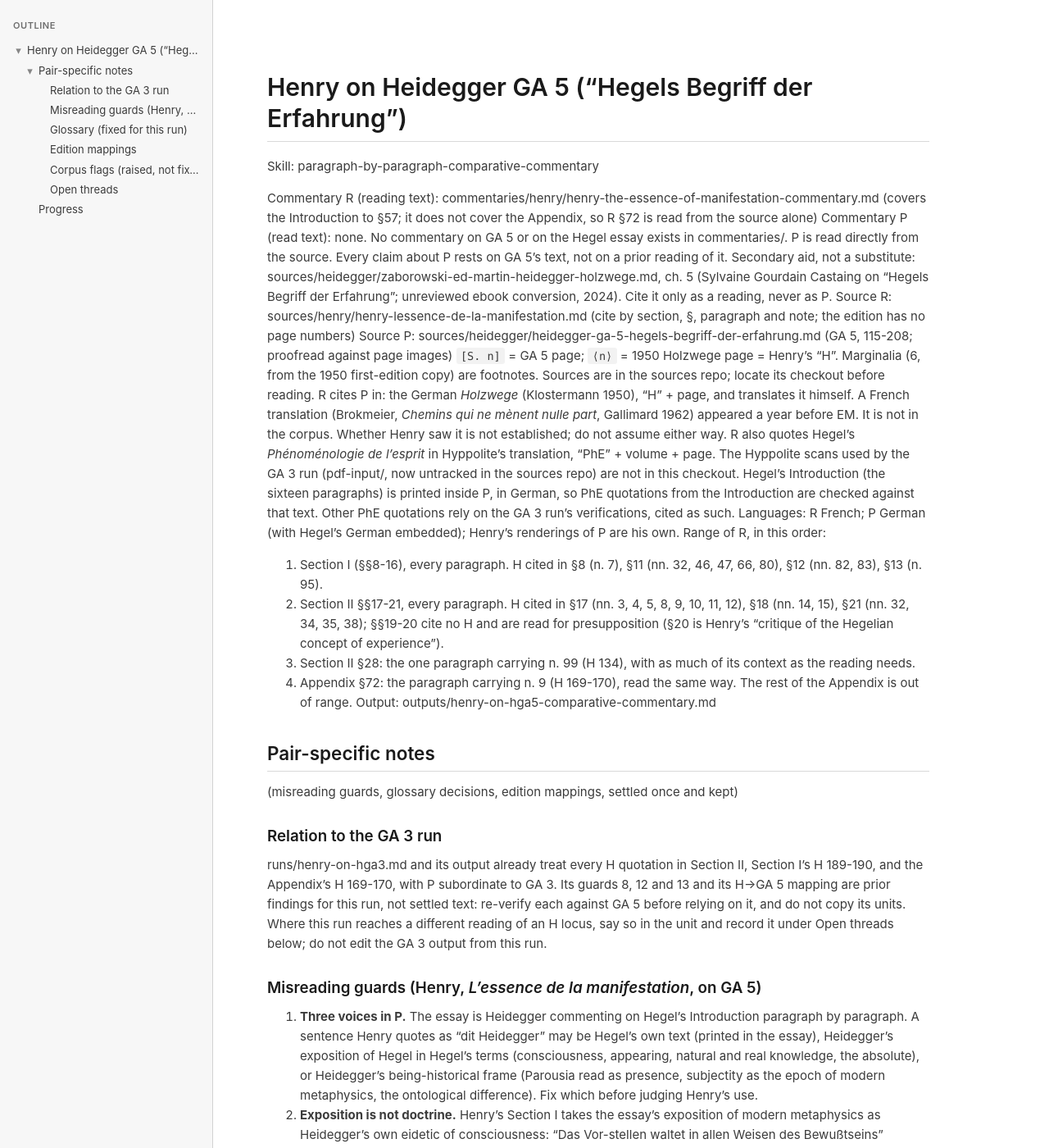
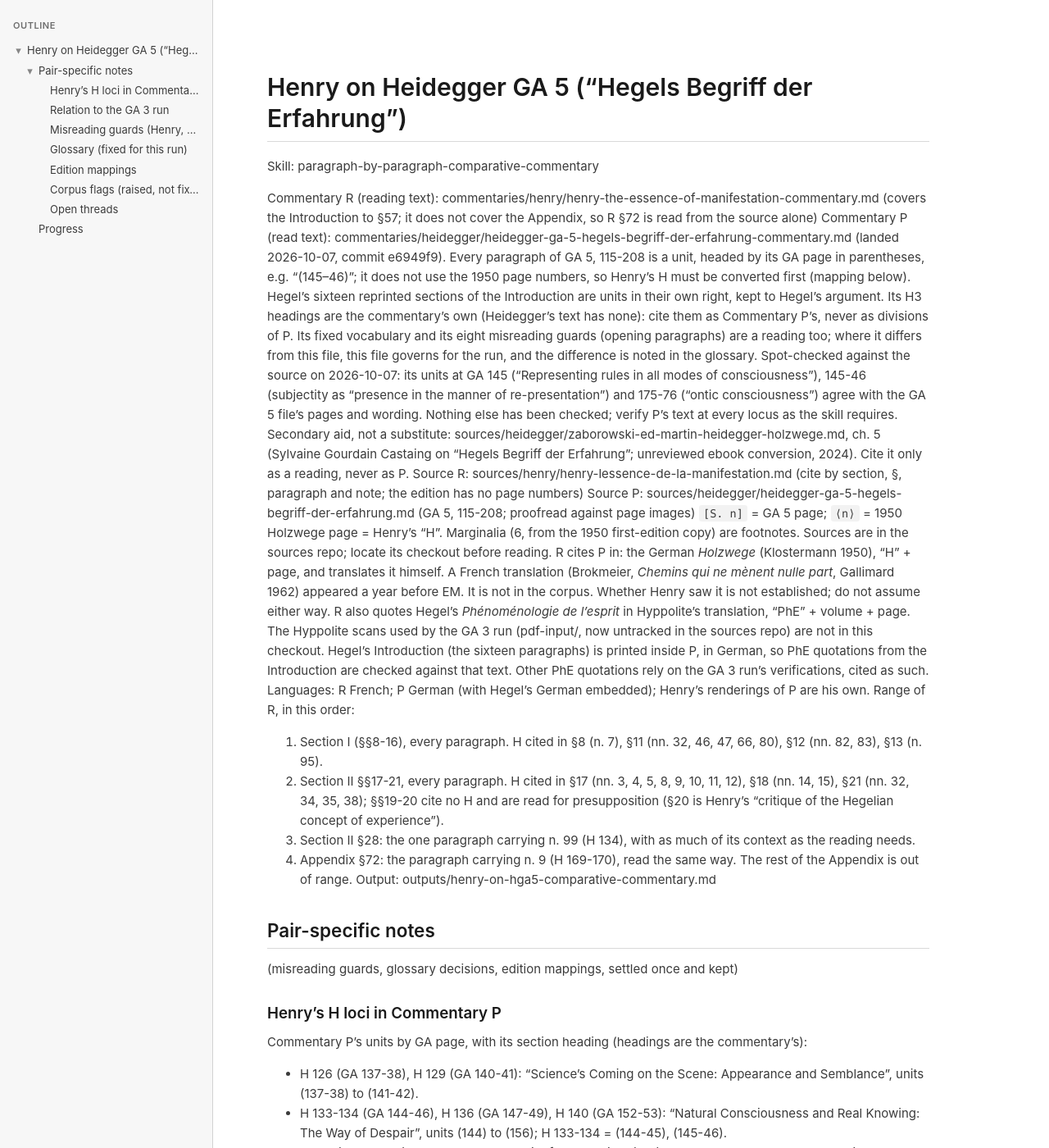
Before and after one commit to faultynode/commentaries, a Jekyll site: the page built from runs/henry-on-hga5.md, in a window 1280 px wide and 1400 px high. Shown: the whole window at 82% size. Built offline with Jekyll 4.4.1, drawn with Linux system fonts in a browser that asks for light colours; our own code applies the rules of GitHub Pages for plain Markdown files; some of the changed text lies outside the part shown.

Commit message:
Run file Henry on GA 5: add the GA 5 commentary as Commentary P
The GA 5 commentary (e6949f9) is now Commentary P. The run file records
how it paginates (GA pages, not Henry's 1950 H), maps each of Henry's H
loci to its units, adds two misreading guards drawn from it and checked
at GA 146 and 154-55 (the essay's Dasein is Hegel's existence;
Heidegger's "being" is not Hegel's Sein), and aligns the glossary with
it on Darstellung (exposition) and Zutat (our contribution).

Co-Authored-By: Claude Opus 5.5 <noreply@anthropic.com>
Claude-Session: https://claude.ai/code/session_019iLec9j8NtaLH1HFnJ3iF2

```diff
--- a/runs/henry-on-hga5.md
+++ b/runs/henry-on-hga5.md
@@ -4,8 +4,16 @@ Skill: paragraph-by-paragraph-comparative-commentary
 
 Commentary R (reading text): commentaries/henry/henry-the-essence-of-manifestation-commentary.md
   (covers the Introduction to §57; it does not cover the Appendix, so R §72 is read from the source alone)
-Commentary P (read text):    none. No commentary on GA 5 or on the Hegel essay exists in commentaries/.
-  P is read directly from the source. Every claim about P rests on GA 5's text, not on a prior reading of it.
+Commentary P (read text):    commentaries/heidegger/heidegger-ga-5-hegels-begriff-der-erfahrung-commentary.md
+  (landed 2026-10-07, commit e6949f9). Every paragraph of GA 5, 115-208 is a unit, headed by its GA page in
+  parentheses, e.g. "(145–46)"; it does not use the 1950 page numbers, so Henry's H must be converted first (mapping below).
+  Hegel's sixteen reprinted sections of the Introduction are units in their own right, kept to Hegel's argument.
+  Its H3 headings are the commentary's own (Heidegger's text has none): cite them as Commentary P's, never as divisions of P.
+  Its fixed vocabulary and its eight misreading guards (opening paragraphs) are a reading too; where it differs from this file,
+  this file governs for the run, and the difference is noted in the glossary.
+  Spot-checked against the source on 2026-10-07: its units at GA 145 ("Representing rules in all modes of consciousness"),
+  145-46 (subjectity as "presence in the manner of re-presentation") and 175-76 ("ontic consciousness") agree with
+  the GA 5 file's pages and wording. Nothing else has been checked; verify P's text at every locus as the skill requires.
   Secondary aid, not a substitute: sources/heidegger/zaborowski-ed-martin-heidegger-holzwege.md, ch. 5
   (Sylvaine Gourdain Castaing on "Hegels Begriff der Erfahrung"; unreviewed ebook conversion, 2024).
   Cite it only as a reading, never as P.
@@ -32,6 +40,18 @@ Output: outputs/henry-on-hga5-comparative-commentary.md
 ## Pair-specific notes
 (misreading guards, glossary decisions, edition mappings, settled once and kept)
 
+### Henry's H loci in Commentary P
+
+Commentary P's units by GA page, with its section heading (headings are the commentary's):
+- H 126 (GA 137-38), H 129 (GA 140-41): "Science's Coming on the Scene: Appearance and Semblance", units (137-38) to (141-42).
+- H 133-134 (GA 144-46), H 136 (GA 147-49), H 140 (GA 152-53): "Natural Consciousness and Real Knowing: The Way of Despair", units (144) to (156); H 133-134 = (144-45), (145-46).
+- H 144 (GA 156-57): straddles the last unit of that section, (156), and "Completeness and Determinate Negation", units (156) to (157).
+- H 161, 163 (GA 175-78): "Consciousness Tests Itself: Ontic and Ontological Consciousness", units (175)-(178).
+- H 167 (GA 181-82), H 169-170 (GA 183-86): "Experience as the Being of Beings: The Dialectical Movement", units (181)-(186).
+- H 173, 175, 176, 178 (GA 188-94): "The Reversal of Consciousness and Our Contribution", units (188)-(194).
+- H 181 (GA 196-97): "Science, Phenomenology, and the Parousia of the Absolute", units (195-96)-(197).
+- H 189-190 (GA 205-07): same heading, units (205)-(207).
+
 ### Relation to the GA 3 run
 
 runs/henry-on-hga3.md and its output already treat every H quotation in Section II, Section I's H 189-190, and
@@ -51,6 +71,9 @@ do not edit the GA 3 output from this run.
 7. **Henry joins this essay to the Kantbuch.** EM reads the 1942-43 Hegel essay and the 1929 Kantbuch as one "philosophy of transcendence"; Section I §13 sets H next to SZ, Section II §28 next to K. Note where the turn between them matters, especially on presence, history (R §21's "non-historical character" is aimed at the essay's history of the absolute's Parousia) and forgetting.
 8. **Henry's French is his own.** Every H rendering in EM is Henry's, so a tilt in it counts as his move unless the 1962 French translation is shown to carry it. Settled in the GA 3 run, to re-verify: *Darstellung* as "représentation" (H 174-181), *Sicherscheinen des Erscheinens* as "s'apparaître de l'apparaître" (H 170, 173), "Schauplatz" turned into "le champ où l'Erscheinen parvient à l'intuition de soi" and "gebildet" into "fait" (H 134), and the cuts at H 126 ("schon"), H 163 ("doch noch", "vorontologisch"), H 167 ("schon zu sein"), H 189-190.
 
+9. **Dasein in the essay is Hegel's existence.** (Added 2026-10-07, from Commentary P's fourth guard, checked at GA 146.) The essay's *Dasein* is Hegel's existence or determinate presence, glossed by Heidegger as presencing (H 134 / GA 5 146), not the being-there of *Being and Time*. R §13 ("The ambiguity of 'Dasein'") sets the reversal passage (H 190) into an argument about world, transcendence and finitude drawn from SZ and *Vom Wesen des Grundes*. Mark where Henry's Dasein and the essay's diverge.
+10. **Heidegger's "being" is not Hegel's "Sein".** (Added 2026-10-07, from Commentary P's third guard.) For Hegel *Sein* names the still-untrue immediacy of objects; Heidegger applies "being" to what Hegel calls actuality, appearing and absoluteness, and says so (GA 5 154-55). When Henry writes "l'être" against an H quotation, fix whose word it is before reading it as monism's "being".
+
 ### Glossary (fixed for this run)
 
 - Translation rule: every German or French quotation carries an English rendering, in the citation parenthesis ("German" (English, H 126 / GA 5 137)) or as an apposition. Single quoted words count. A quotation repeated within one paragraph may rely on its first rendering there. In the output (a commentary file) English leads, per prompts/commentary-prompt.md; in this run file and in chat the original leads.
@@ -58,10 +81,10 @@ do not edit the GA 3 output from this run.
 - Henry *l'essence*: "the essence" (of manifestation), always Henry's term. Henry *monisme ontologique*: "ontological monism". *Distance phénoménologique*: "phenomenological distance".
 - Heidegger *Erscheinen*: "appearing" (Henry keeps "l'Erscheinen"). Hegel *Erscheinung*: "appearance"; Hyppolite's "manifestation" is marked as his. *Sicherscheinen*: "self-appearing". *Schein*: "semblance" (Henry "apparence").
 - *Parusie*: "Parousia". *Anwesen*, *Anwesenheit*: "presencing", "presence". *Präsenz*: "presence" (marked where it stands for Heidegger's Latinate word). *Repräsentation*: "representation" (marked).
-- *Vorstellen*, *Vor-stellen*: "representing" (hyphen kept when Heidegger hyphenates). *Darstellung*: "presentation" (Henry "représentation", marked each time).
+- *Vorstellen*, *Vor-stellen*: "representing" (hyphen kept when Heidegger hyphenates). *Darstellung*: "exposition" (Henry "représentation", marked each time). *Präsentation*: "presentation". (Amended 2026-10-07, before any unit was written, to match Commentary P, which reserves "presentation" for *Präsentation*; the GA 3 run's "presentation" for *Darstellung* is the same word.)
 - *Subjektität*: "subjectity" (Henry "subjectivité", marked). *Subjektivität*: "subjectivity".
 - *natürliches Bewußtsein*: "natural consciousness"; *reales Wissen*: "real knowledge"; *erscheinendes Wissen*: "appearing knowledge"; *ontisches* / *ontologisches Bewußtsein*: "ontic" / "ontological consciousness"; *vorontologisch*: "pre-ontological".
-- *Umkehrung*: "reversal" (Henry "renversement"). *Zutat*: "addition". *Zusehen*: "looking-on". *Stätte*: "site". *Schauplatz*: "stage". *Wesensspielraum*: "essential play-space". *Entäußerung*: "externalization" in Hegel's German, "alienation" when reporting Hyppolite's and Henry's "aliénation".
+- *Umkehrung*: "reversal" (Henry "renversement"). *Zutat*: "our contribution" (amended 2026-10-07 to match Commentary P; the GA 3 run's "addition"). *Zusehen*: "looking-on". *Stätte*: "site". *Schauplatz*: "stage". *Wesensspielraum*: "essential play-space". *Entäußerung*: "externalization" in Hegel's German, "alienation" when reporting Hyppolite's and Henry's "aliénation".
 - Retained untranslated: Dasein (being-there).
 
 ### Edition mappings
@@ -86,3 +109,4 @@ do not edit the GA 3 output from this run.
 
 ## Progress
 Last completed unit: none (run file created 2026-10-07; output file not yet started)
+Revision: 2026-10-07, Commentary P (GA 5 commentary) added; H loci mapped to its units; guards 9-10 added; glossary aligned with it on *Darstellung* and *Zutat*.
```
